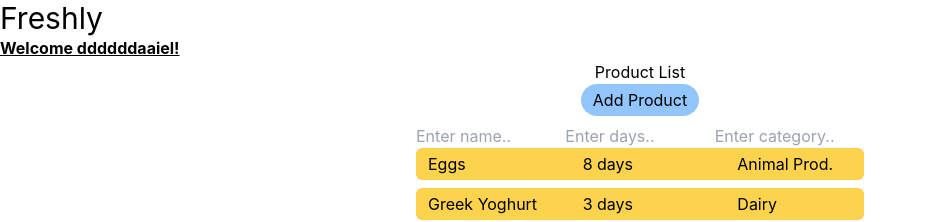
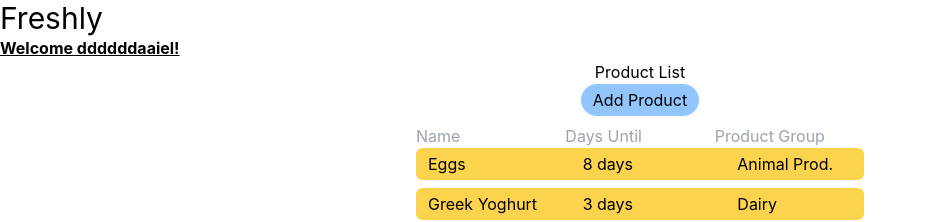
Before and after one commit to riczudaniel/freshly-app, a React (Create React App) app: page / in a window 1280 px wide. Both pictures are taken after a click on the button "Add Product". Shown: the top 222 px of the page, without its empty margins (0-927 px from the left). Built offline with nearby package versions, Linux system fonts and the light colour scheme.

Commit message:
Input bar is live

```diff
--- a/src/Components/NewProductInput.js
+++ b/src/Components/NewProductInput.js
@@ -1,12 +1,53 @@
-import React from 'react';
+import React, { useState } from 'react';
 
-function NewProductInput () {
+function NewProductInput({ onAddProduct }) {
+
+    const [name, setName] = useState('');
+    const [daysUntil, setDaysUntil] = useState('');
+    const [productGroup, setProductGroup] = useState('');
+
+    const handleKeyPress = (e) => {
+        if (e.key === 'Enter' && name && daysUntil && productGroup) {
+          onAddProduct({ name, daysUntil, productGroup });
+          // Reset input fields
+          setName('');
+          setDaysUntil('');
+          setProductGroup('');
+        }
+      };
+
     return(
-        <div className='max-w-md flex'>
-            <input type='text' placeholder='Enter name..' className='w-1/3'></input>
-            <input type='text' placeholder='Enter days..' className='w-1/3'></input>
-            <input type='text' placeholder='Enter category..' className='w-1/3'></input>
-        </div>
+        // <div className='max-w-md flex'>
+        //     <input type='text' placeholder='Enter name..' className='w-1/3'></input>
+        //     <input type='text' placeholder='Enter days..' className='w-1/3'></input>
+        //     <input type='text' placeholder='Enter category..' className='w-1/3'></input>
+        // </div>
+         <div>
+         <input
+           className='w-1/3'
+           type="text"
+           placeholder="Name"
+           value={name}
+           onChange={(e) => setName(e.target.value)}
+           onKeyPress={handleKeyPress}
+         />
+         <input
+           className='w-1/3'
+           type="text"
+           placeholder="Days Until"
+           value={daysUntil}
+           onChange={(e) => setDaysUntil(e.target.value)}
+           onKeyPress={handleKeyPress}
+         />
+         <input
+           className='w-1/3'
+           type="text"
+           placeholder="Product Group"
+           value={productGroup}
+           onChange={(e) => setProductGroup(e.target.value)}
+           onKeyPress={handleKeyPress}
+         />
+       </div>
     )
 }
 
--- a/src/Components/ProductList.js
+++ b/src/Components/ProductList.js
@@ -24,14 +24,7 @@ const ProductList = () => {
   const [showNewProductInput, setShowNewProductInput] = useState(false);
 
 
-  function newProduct() {
-    const newProduct = {
-      name: 'Test Product',
-      daysUntil: '7 days',
-      productGroup: 'Group Test',
-    };
-
-
+  const addNewProduct = (newProduct) => {
     setProducts([...products, newProduct]);
   }
 
@@ -41,10 +34,10 @@ const ProductList = () => {
       <div className='max-w-md'>
       <h1 className='mx-auto text-center'>Product List</h1>
       <div className="text-center">
-          <AddButton newProduct={newProduct} onClick={() => setShowNewProductInput(true)} ></AddButton>
+          <AddButton onClick={() => setShowNewProductInput(true)}></AddButton>
         </div>
 
-        {showNewProductInput && <NewProductInput />}
+        {showNewProductInput && <NewProductInput onAddProduct={addNewProduct} />}
         {products.map((product, index) => (
           <Product
             key={index}
@@ -55,7 +48,7 @@ const ProductList = () => {
         ))}
       </div>
     </div>
-    );
-  };
+  );
+};
 
 export default ProductList
```
